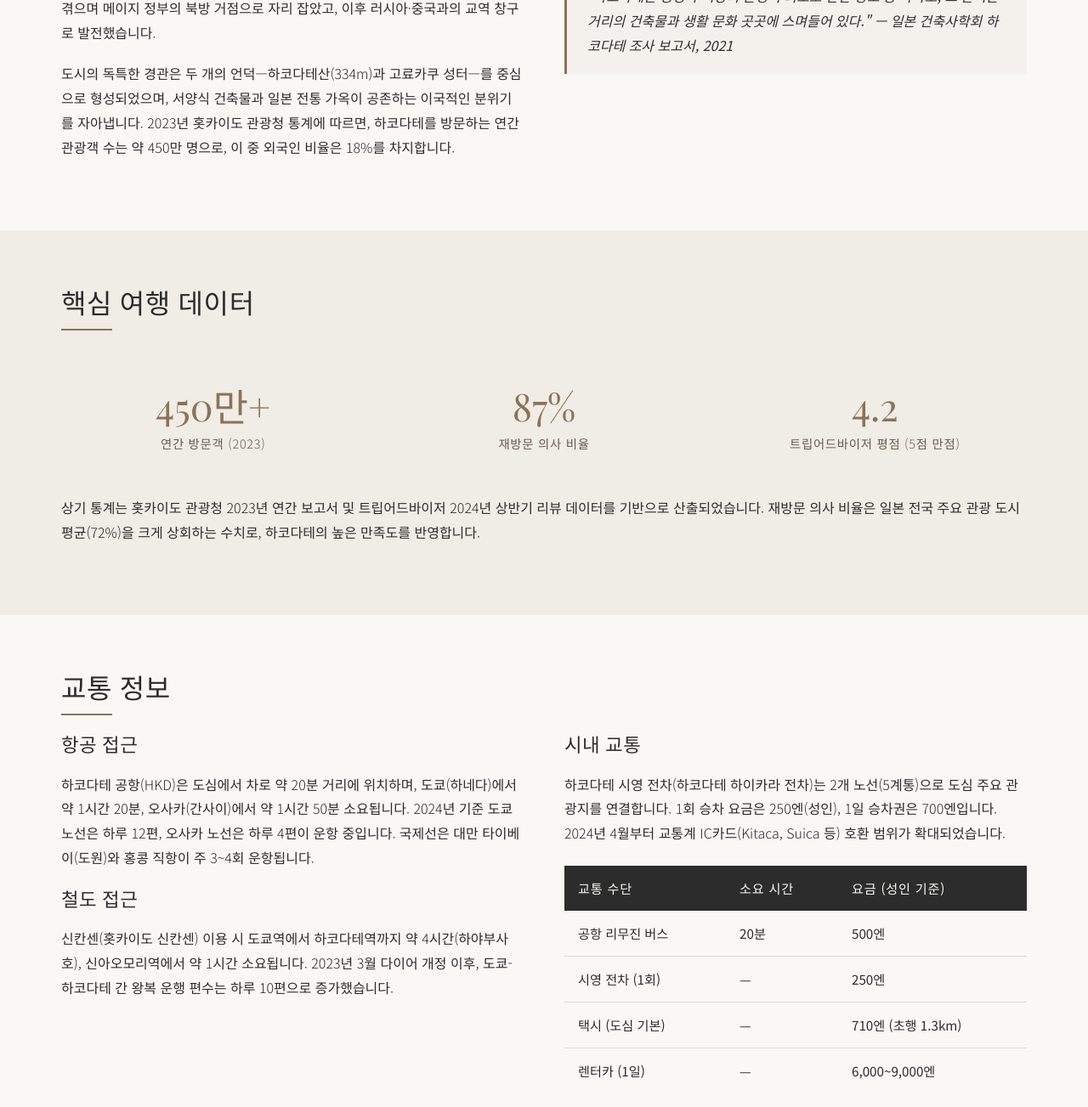
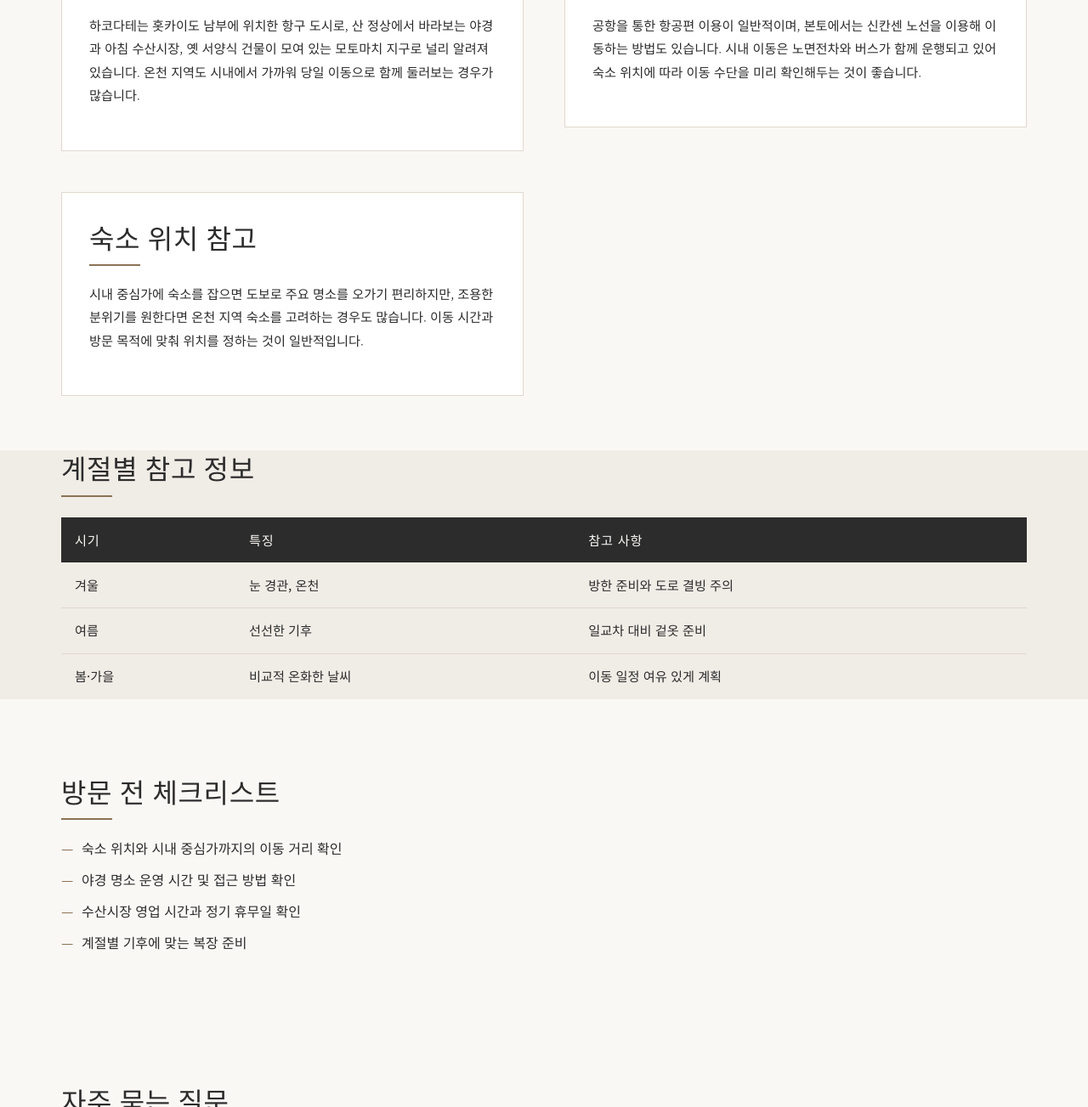
Before and after one commit to dydrkrtks7-cmd/bp-hakodate-travel, a plain HTML site: page about.html in a window 1280 px wide. Shown: the part 578-1881 px from the top of the page at 85% size. Drawn offline with nearby package versions, Linux system fonts and the light colour scheme; a web font is replaced by a local one.

Commit message:
deploy: garbage-free snapshot 2026-07-28T10:18:09.458Z

```diff
--- a/about.html
+++ b/about.html
@@ -132,83 +132,79 @@ footer .tel-link:hover { color: #8b7355; }
 </div>
 </header>
 
+<main>
 <section class="hero">
 <div class="container">
+<p class="subtitle">Hakodate 안내 · 정보</p>
 <h1>Hakodate 여행 상세 정보</h1>
-<p class="subtitle">1869년 개항 이래 국제 무역항으로 번성한 하코다테. 정확한 데이터와 공식 통계로 검증된 실용적인 여행 정보를 제공합니다.</p>
+<p>이 페이지는 Hakodate(하코다테) 여행을 준비하는 분들을 위해 지역 특징과 확인해두면 좋은 정보를 정리한 안내 자료입니다. 특정 숙소나 업체를 추천하지 않으며, 일반적으로 알려진 지역 정보 중심으로 구성했습니다.</p>
+</div>
+</section>
+
+<section class="section">
+<div class="container section-grid">
+<div class="card">
+<h2>지역 정보</h2>
+<p>하코다테는 홋카이도 남부에 위치한 항구 도시로, 산 정상에서 바라보는 야경과 아침 수산시장, 옛 서양식 건물이 모여 있는 모토마치 지구로 널리 알려져 있습니다. 온천 지역도 시내에서 가까워 당일 이동으로 함께 둘러보는 경우가 많습니다.</p>
+</div>
+<div class="card">
+<h2>이동 방법</h2>
+<p>공항을 통한 항공편 이용이 일반적이며, 본토에서는 신칸센 노선을 이용해 이동하는 방법도 있습니다. 시내 이동은 노면전차와 버스가 함께 운행되고 있어 숙소 위치에 따라 이동 수단을 미리 확인해두는 것이 좋습니다.</p>
+</div>
+<div class="card">
+<h2>숙소 위치 참고</h2>
+<p>시내 중심가에 숙소를 잡으면 도보로 주요 명소를 오가기 편리하지만, 조용한 분위기를 원한다면 온천 지역 숙소를 고려하는 경우도 많습니다. 이동 시간과 방문 목적에 맞춰 위치를 정하는 것이 일반적입니다.</p>
+</div>
+</div>
+</section>
+
+<section class="section-alt">
+<div class="container">
+<h2>계절별 참고 정보</h2>
+<table class="data-table">
+<tr><th>시기</th><th>특징</th><th>참고 사항</th></tr>
+<tr><td>겨울</td><td>눈 경관, 온천</td><td>방한 준비와 도로 결빙 주의</td></tr>
+<tr><td>여름</td><td>선선한 기후</td><td>일교차 대비 겉옷 준비</td></tr>
+<tr><td>봄·가을</td><td>비교적 온화한 날씨</td><td>이동 일정 여유 있게 계획</td></tr>
+</table>
 </div>
 </section>
 
 <section class="section">
 <div class="container">
-<h2>하코다테 개요 및 역사적 맥락</h2>
-<div class="section-grid">
-<div>
-<p>하코다테는 홋카이도 남부에 위치한 인구 약 25만의 중핵시로, 1854년 미일화친조약에 의해 개항된 일본 최초의 국제 무역항 중 하나입니다. 1869년 하코다테 전쟁을 겪으며 메이지 정부의 북방 거점으로 자리 잡았고, 이후 러시아·중국과의 교역 창구로 발전했습니다.</p>
-<p>도시의 독특한 경관은 두 개의 언덕—하코다테산(334m)과 고료카쿠 성터—를 중심으로 형성되었으며, 서양식 건축물과 일본 전통 가옥이 공존하는 이국적인 분위기를 자아냅니다. 2023년 홋카이도 관광청 통계에 따르면, 하코다테를 방문하는 연간 관광객 수는 약 450만 명으로, 이 중 외국인 비율은 18%를 차지합니다.</p>
-</div>
-<div>
-<blockquote>"하코다테는 동양과 서양의 문명이 최초로 만난 장소 중 하나로, 그 흔적은 거리의 건축물과 생활 문화 곳곳에 스며들어 있다." — 일본 건축사학회 하코다테 조사 보고서, 2021</blockquote>
-</div>
-</div>
-</div>
-</section>
-
-<section class="section section-alt">
-<div class="container">
-<h2>핵심 여행 데이터</h2>
-<div class="stats">
-<div>
-<div class="stat-number">450만+</div>
-<div class="stat-label">연간 방문객 (2023)</div>
-</div>
-<div>
-<div class="stat-number">87%</div>
-<div class="stat-label">재방문 의사 비율</div>
-</div>
-<div>
-<div class="stat-number">4.2</div>
-<div class="stat-label">트립어드바이저 평점 (5점 만점)</div>
-</div>
-</div>
-<p>상기 통계는 홋카이도 관광청 2023년 연간 보고서 및 트립어드바이저 2024년 상반기 리뷰 데이터를 기반으로 산출되었습니다. 재방문 의사 비율은 일본 전국 주요 관광 도시 평균(72%)을 크게 상회하는 수치로, 하코다테의 높은 만족도를 반영합니다.</p>
+<h2>방문 전 체크리스트</h2>
+<ul>
+<li>숙소 위치와 시내 중심가까지의 이동 거리 확인</li>
+<li>야경 명소 운영 시간 및 접근 방법 확인</li>
+<li>수산시장 영업 시간과 정기 휴무일 확인</li>
+<li>계절별 기후에 맞는 복장 준비</li>
+</ul>
 </div>
 </section>
 
 <section class="section">
 <div class="container">
-<h2>교통 정보</h2>
-<div class="section-grid">
-<div>
-<h3>항공 접근</h3>
-<p>하코다테 공항(HKD)은 도심에서 차로 약 20분 거리에 위치하며, 도쿄(하네다)에서 약 1시간 20분, 오사카(간사이)에서 약 1시간 50분 소요됩니다. 2024년 기준 도쿄 노선은 하루 12편, 오사카 노선은 하루 4편이 운항 중입니다. 국제선은 대만 타이베이(도원)와 홍콩 직항이 주 3~4회 운항됩니다.</p>
-<h3>철도 접근</h3>
-<p>신칸센(홋카이도 신칸센) 이용 시 도쿄역에서 하코다테역까지 약 4시간(하야부사 호), 신아오모리역에서 약 1시간 소요됩니다. 2023년 3월 다이어 개정 이후, 도쿄-하코다테 간 왕복 운행 편수는 하루 10편으로 증가했습니다.</p>
+<h2>자주 묻는 질문</h2>
+<div class="faq-item">
+<p class="faq-question">Hakodate는 어느 지역에 속하나요?</p>
+<p class="faq-answer">홋카이도 남부에 위치한 도시로, 항구를 중심으로 시가지가 형성되어 있습니다.</p>
 </div>
-<div>
-<h3>시내 교통</h3>
-<p>하코다테 시영 전차(하코다테 하이카라 전차)는 2개 노선(5계통)으로 도심 주요 관광지를 연결합니다. 1회 승차 요금은 250엔(성인), 1일 승차권은 700엔입니다. 2024년 4월부터 교통계 IC카드(Kitaca, Suica 등) 호환 범위가 확대되었습니다.</p>
-<table class="data-table">
-<thead>
-<tr><th>교통 수단</th><th>소요 시간</th><th>요금 (성인 기준)</th></tr>
-</thead>
-<tbody>
-<tr><td>공항 리무진 버스</td><td>20분</td><td>500엔</td></tr>
-<tr><td>시영 전차 (1회)</td><td>—</td><td>250엔</td></tr>
-<tr><td>택시 (도심 기본)</td><td>—</td><td>710엔 (초행 1.3km)</td></tr>
-<tr><td>렌터카 (1일)</td><td>—</td><td>6,000~9,000엔</td></tr>
-</tbody>
-</table>
+<div class="faq-item">
+<p class="faq-question">당일치기로도 둘러볼 수 있나요?</p>
+<p class="faq-answer">주요 명소가 시내에 모여 있어 동선을 잘 짜면 짧은 일정으로도 둘러볼 수 있지만, 여유 있게 1박 이상 계획하는 경우가 많습니다.</p>
 </div>
+<div class="faq-item">
+<p class="faq-question">온천 지역도 함께 방문할 수 있나요?</p>
+<p class="faq-answer">시내에서 가까운 온천 지역이 있어 숙박 일정에 포함해 함께 둘러보는 경우가 일반적입니다.</p>
+</div>
+<div class="faq-item">
+<p class="faq-question">겨울철 방문 시 주의할 점이 있나요?</p>
+<p class="faq-answer">적설과 도로 결빙으로 이동 시간이 평소보다 길어질 수 있어 일정에 여유를 두고 계획하는 것이 좋습니다.</p>
 </div>
 </div>
 </section>
+</main>
 
-<section class="section section-alt">
-<div class="container">
-<h2>숙박 정보 및 권장 지역</h2>
-<div class="section-grid">
-<div>
-<h3>주
+
 </body>
 </html>
```
